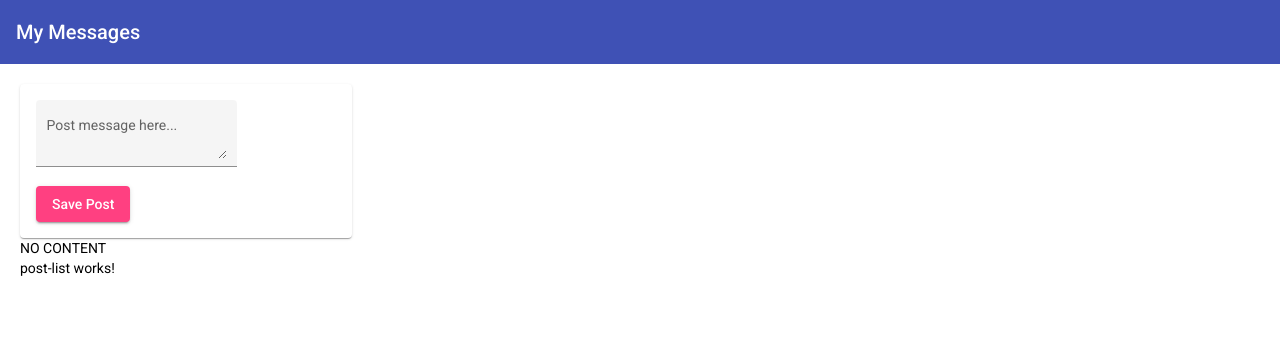
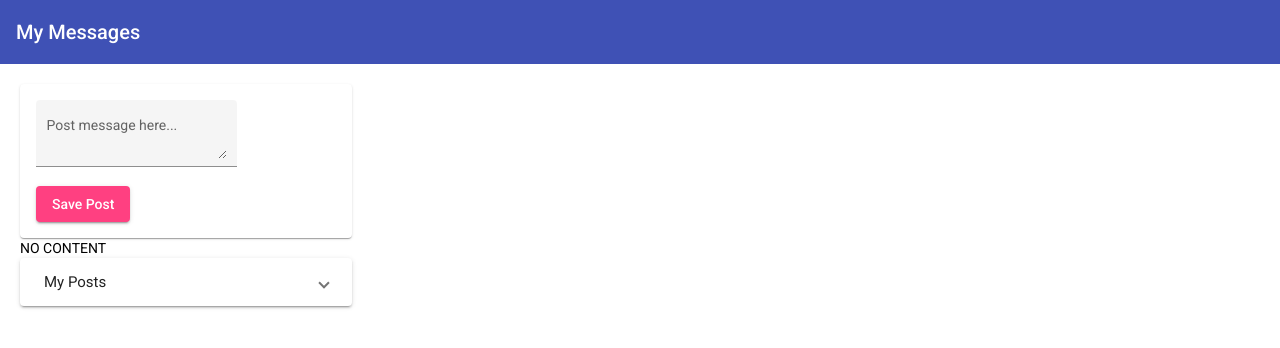
Before and after one commit to FoxGeoff/MeanStack, an Angular app: page / in a window 1280 px wide. Shown: the top 348 px of the page. Built offline with nearby package versions, Linux system fonts and the light colour scheme.

Commit message:
Add: Mat Expansion-panel

```diff
--- a/src/app/posts/post-create/post-list/post-list.component.css
+++ b/src/app/posts/post-create/post-list/post-list.component.css
@@ -0,0 +1,3 @@
+mat-expansion-panel {
+  width: 332px;
+ }
--- a/src/app/posts/post-create/post-list/post-list.component.html
+++ b/src/app/posts/post-create/post-list/post-list.component.html
@@ -1 +1,8 @@
-<p>post-list works!</p>
+<mat-accordion>
+  <mat-expansion-panel>
+    <mat-expansion-panel-header>
+      My Posts
+    </mat-expansion-panel-header>
+    <p>I am an expansion panel</p>
+  </mat-expansion-panel>
+</mat-accordion>
```
